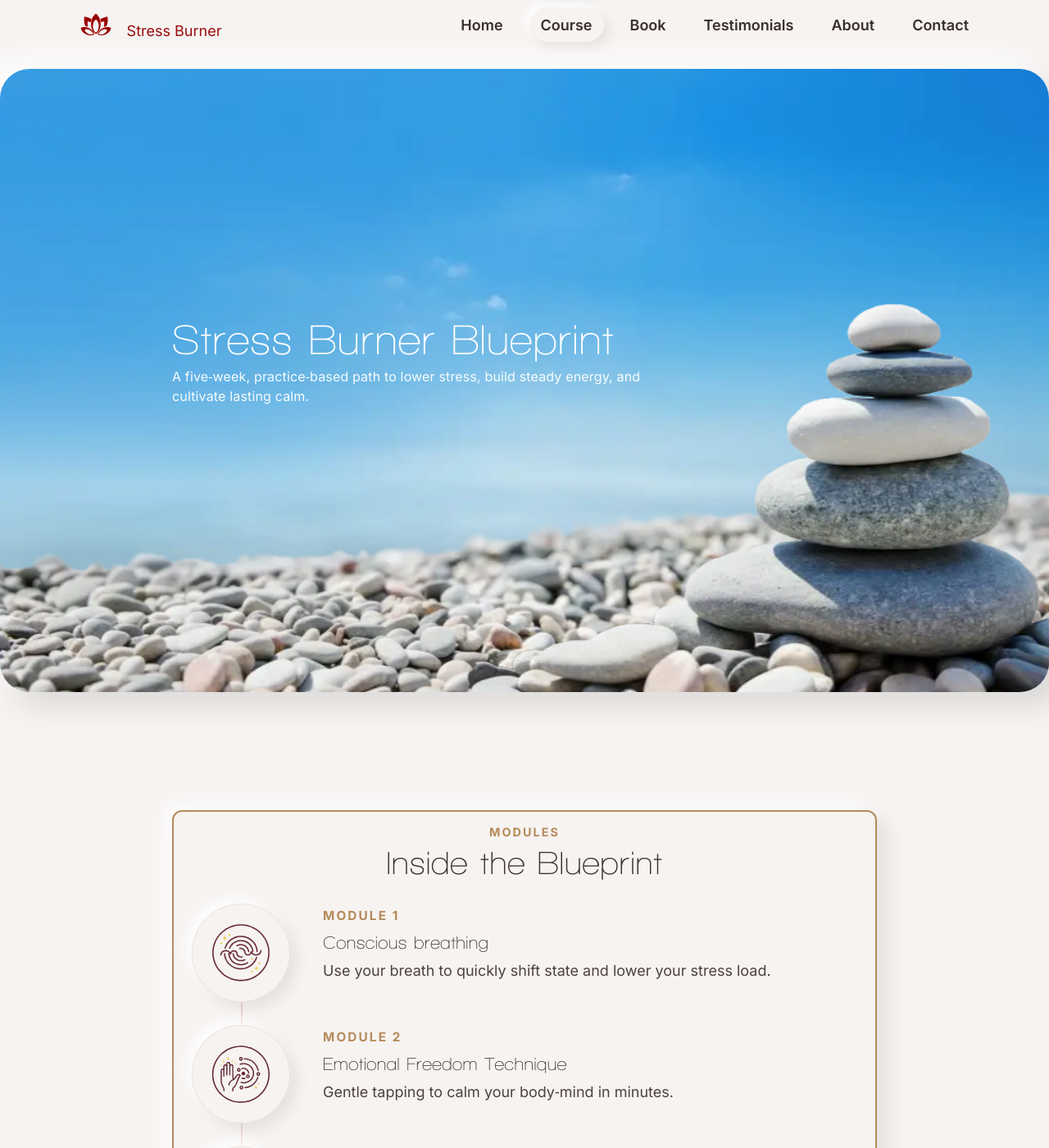
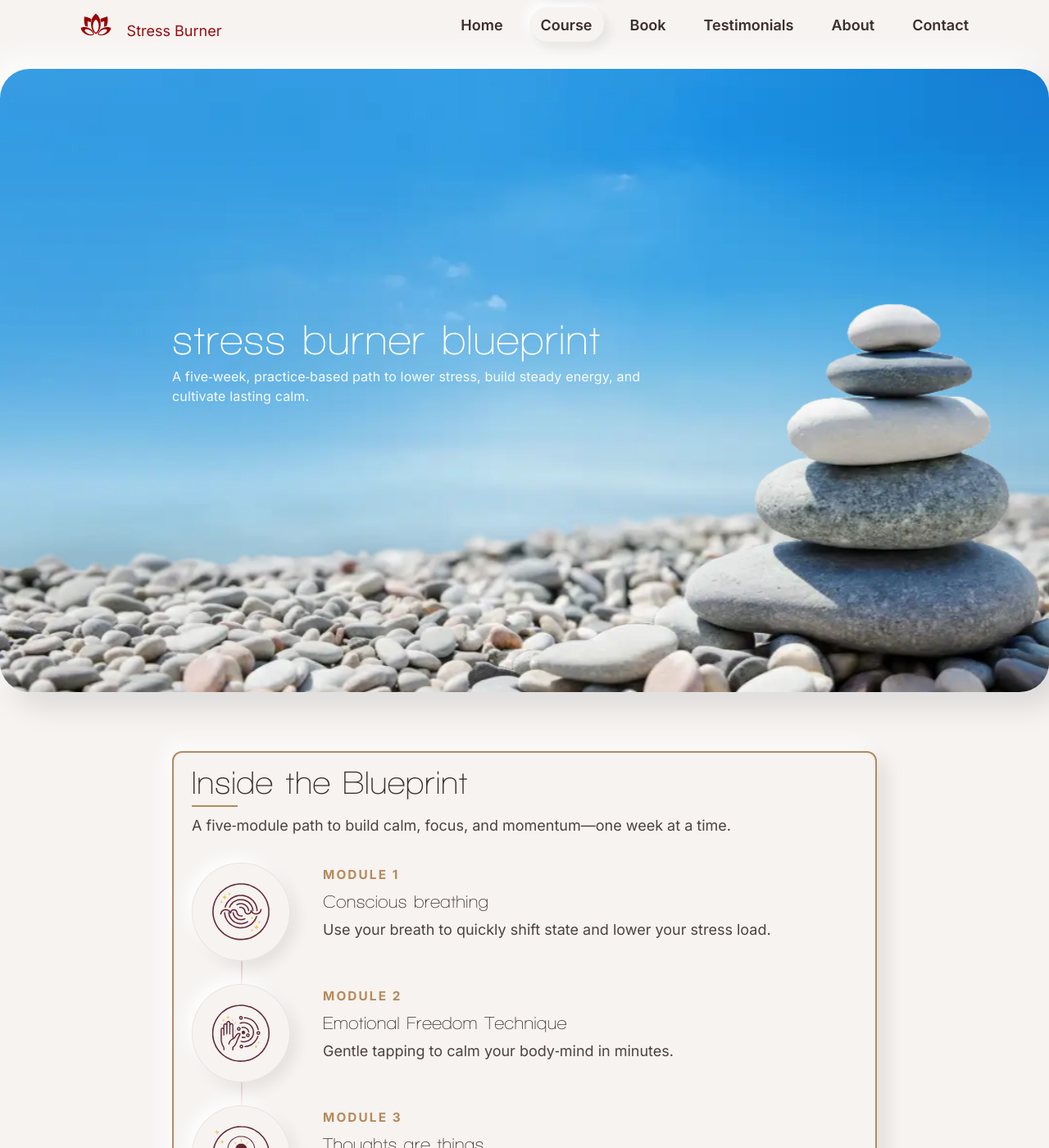
Before and after one commit to chriswakeley/test-blog, a Jekyll site: the page built from course.md, in a window 1280 px wide and 1400 px high. Shown: the whole window at 82% size. Built offline with Jekyll 4.4.1, drawn with Linux system fonts in a browser that asks for light colours.

Commit message:
Update course title to lowercase and enhance module section introduction for improved clarity

```diff
--- a/assets/css/main.css
+++ b/assets/css/main.css
@@ -173,7 +173,7 @@ main{flex:1}
 /* Constrain hero visuals to the same width as primary content by moving background to the inner .container */
 .hero{position:relative;isolation:isolate;margin-top:24px}
 /* Layered backgrounds: foreground (1) over background (0) */
-.hero .container{position:relative;display:flex;flex-direction:column;align-items:center;justify-content:center;text-align:center;max-width:1280px;min-height:calc(100svh - 64px - 24px);padding:calc(48px + 64px) 0 96px;background-image:none;overflow:hidden;z-index:0;border-radius:36px;background-color:var(--sb-warm);background-clip:padding-box;box-shadow: -16px -16px 36px rgba(255,255,255,.85), 16px 16px 36px rgba(0,0,0,.12), inset 0 1px 0 rgba(255,255,255,.55), inset 0 -1px 0 rgba(0,0,0,.06)}
+.hero .container{position:relative;display:flex;flex-direction:column;align-items:center;justify-content:center;text-align:center;max-width:1280px;min-height:calc(100svh - 64px - 24px - 24px);padding:calc(48px + 64px) 0 96px;background-image:none;overflow:hidden;z-index:0;border-radius:36px;background-color:var(--sb-warm);background-clip:padding-box;box-shadow: -16px -16px 36px rgba(255,255,255,.85), 16px 16px 36px rgba(0,0,0,.12), inset 0 1px 0 rgba(255,255,255,.55), inset 0 -1px 0 rgba(0,0,0,.06)}
 .hero .container::before{content:"";position:absolute;inset:0;border-radius:inherit;background:radial-gradient(80% 60% at 50% 45%, rgba(255,255,255,.24), rgba(255,255,255,.10) 45%, rgba(255,255,255,0) 75%);z-index:-1}
 /* Individual hero image layers for animation & parallax */
 .hero .bg-layer{position:absolute;inset:0;--base-scale:1.06;--scroll-y:0px;--scroll-x:0px;transform:scale(var(--base-scale)) translate3d(var(--scroll-x), var(--scroll-y), 0);transform-origin:50% 50%;background-position:center center;background-repeat:no-repeat;background-size:cover;pointer-events:none;opacity:0;will-change:transform,opacity}
@@ -234,7 +234,7 @@ main{flex:1}
 .section{padding:72px 0}
 .title-hero{ margin-top:24px }
 /* Remove top padding for the course title hero so it sits flush under the nav */
-.title-hero.section{ padding-top: 0 }
+.title-hero.section{ padding-top: 0; padding-bottom: 0 }
 .section-intro{margin:-8px 0 28px 0;text-align:center}
 .section-intro .eyebrow{color:var(--sb-gold);font-weight:700;letter-spacing:.14em;text-transform:uppercase;font-size:.8rem;display:block;margin-bottom:.25rem}
 .section-intro h2{font-size:40px;line-height:1.1;margin:0 0 .4rem}
--- a/course.md
+++ b/course.md
@@ -13,7 +13,7 @@ permalink: /course/
       <div class="parallax-layer stones-fore" aria-hidden="true"></div>
     </div>
     <div class="section-intro align-left on-parallax">
-      <h1 class="course-title">Stress Burner Blueprint</h1>
+  <h1 class="course-title">stress burner blueprint</h1>
       <p class="course-kicker small">A five‑week, practice‑based path to lower stress, build steady energy, and cultivate lasting calm.</p>
     </div>
   </div>
@@ -22,9 +22,9 @@ permalink: /course/
 <!-- Modules section -->
 <div class="container section">
   <div class="container-narrow modules-panel">
-    <div class="section-intro">
-      <span class="eyebrow">Modules</span>
+    <div class="section-intro align-left">
       <h2>Inside the Blueprint</h2>
+      <p>A five‑module path to build calm, focus, and momentum—one week at a time.</p>
     </div>
     <div class="module-flow">
     <!-- Step 1 -->
```
